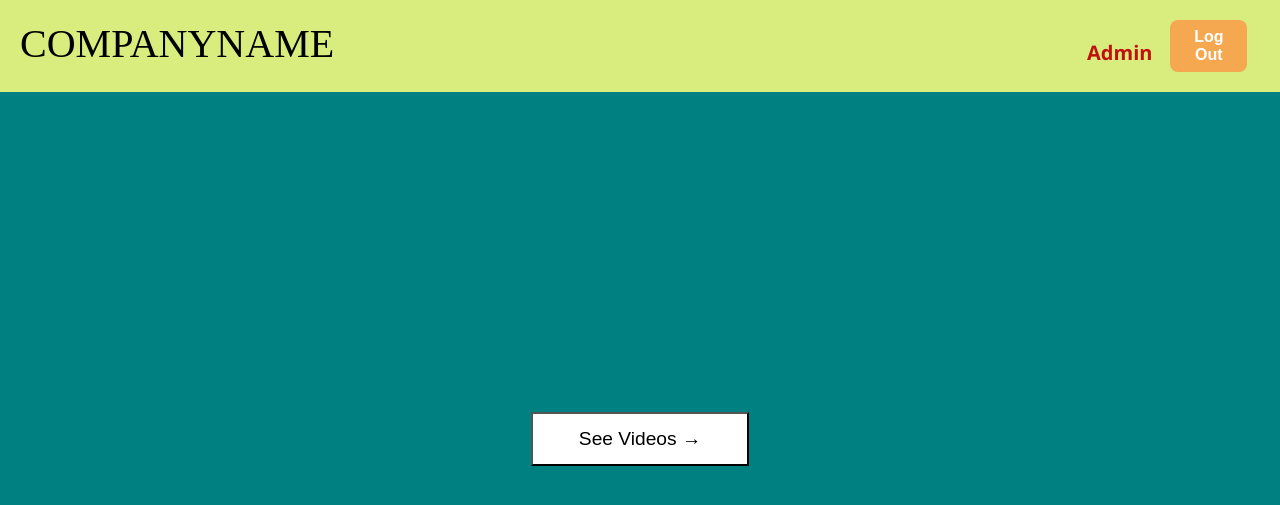
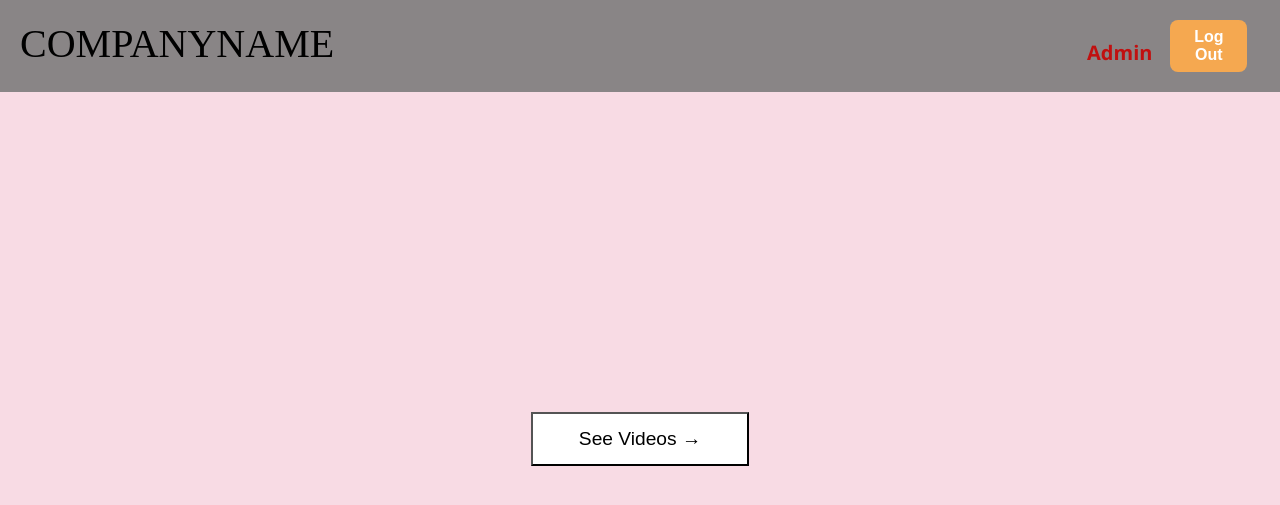
Before and after one commit to sreenathsnv/CCTV-Storage-optimisation, a Django app: page / in a window 1280 px wide. Shown: the top 505 px of the page. Run offline with Django 5.2, Linux system fonts and the light colour scheme; the visitor is signed in with stand-in values (Sample User, id 1).

Commit message:
proj:core::013: changes in static files

```diff
--- a/static/styles/index.css
+++ b/static/styles/index.css
@@ -5,7 +5,7 @@
 
 }
   body {
-      background-color: teal;
+      background-color: #f8dbe4;
   }
 .user {
     font-family: 'Segoe UI', Tahoma, Geneva, Verdana, sans-serif;
@@ -15,7 +15,7 @@
   }
   .navbar {
     position: sticky;
-      background-color: rgba(250, 254, 125, 0.868);
+      background-color: rgba(121, 121, 121, 0.868);
       display: flex;
       justify-content: space-between;
       padding: 20px;
```
